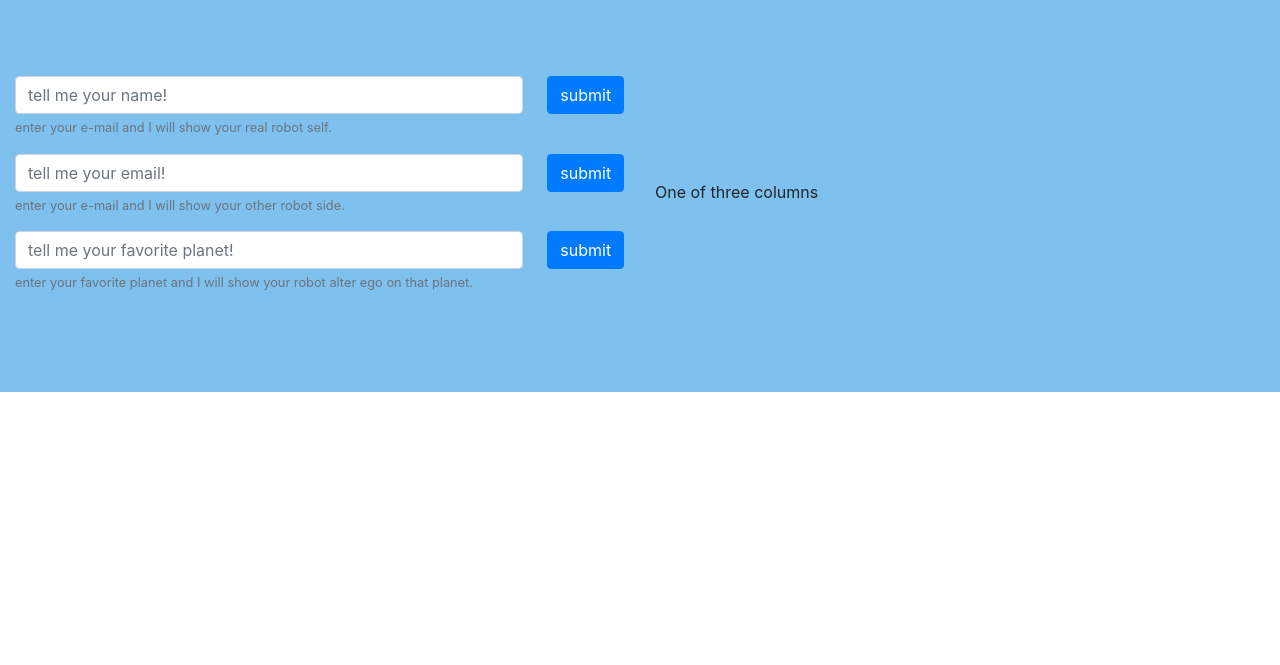
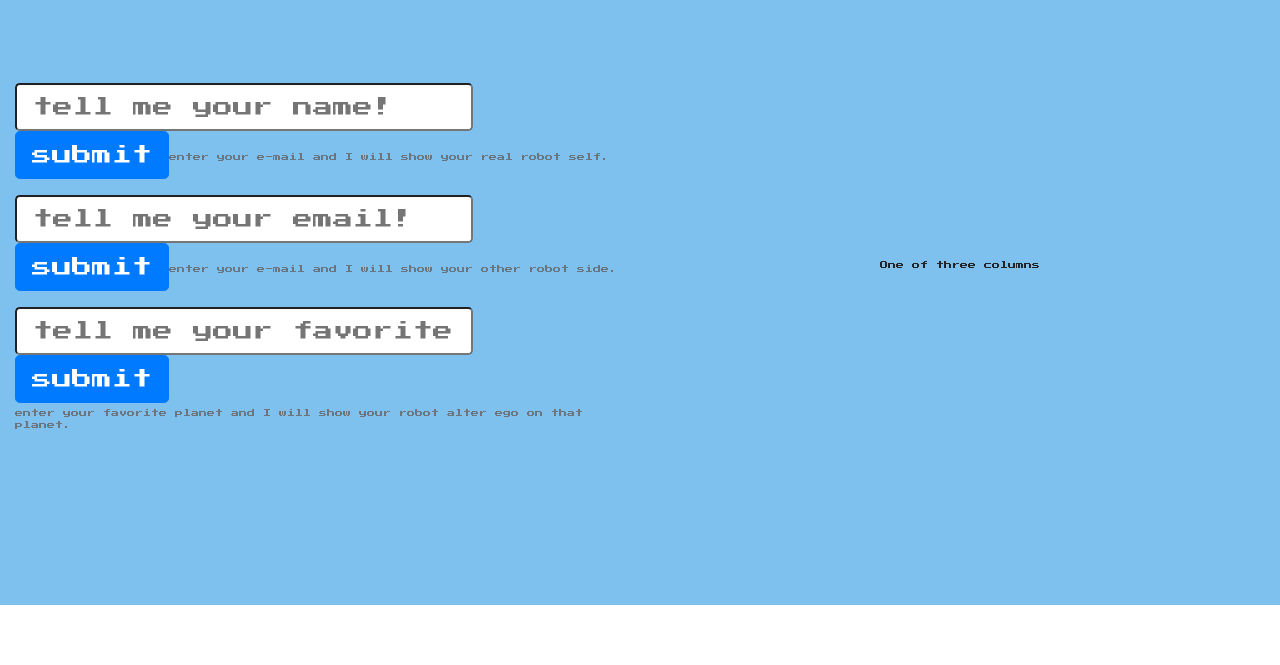
Before and after one commit to mihneavlad/robohash, a website: page index.html in a window 1280 px wide. Shown: the part 179-844 px from the top of the page. Before the commit the page ends 800 px from the top, so only its background shows below. Drawn offline with nearby package versions, Linux system fonts and the light colour scheme; files that its build step writes are made by us from their sources.

Commit message:
Added robotic design

```diff
--- a/index.html
+++ b/index.html
@@ -18,24 +18,24 @@
       <div class="col-12 container-fluid d-flex">
         <div class="col-sm button-container m-auto">
           <div class="form-group form-inline">
-            <input type="email" class="form-control col-10 mr-4" id="input" placeholder="tell me your name!">
-            <button id="button" type="submit col-2" class="btn btn-primary">submit</button>
-            <small id="emailHelp" class="form-text text-muted">enter your e-mail and I will show your real robot self.</small>
+            <input type="email" class="form-control-lg col-9 mr-3" placeholder="tell me your name!">
+            <button id="button" type="submit col-2" class="btn btn-primary btn-lg">submit</button>
+            <small id="help" class="form-text text-muted">enter your e-mail and I will show your real robot self.</small>
 
           </div>
           <div class="form-group form-inline">
-            <input type="email" class="form-control col-10 mr-4" id="input" placeholder="tell me your email!">
-            <button id="button" type="submit col-2" class="btn btn-primary">submit</button>
-            <small id="emailHelp" class="form-text text-muted">enter your e-mail and I will show your other robot side.</small>
+            <input type="email" class="form-control-lg col-9 mr-3" placeholder="tell me your email!">
+            <button id="button" type="submit col-2" class="btn btn-primary btn-lg">submit</button>
+            <small id="help" class="form-text text-muted">enter your e-mail and I will show your other robot side.</small>
           </div>
           <div class="form-group form-inline">
-            <input type="email" class="form-control col-10 mr-4" id="input" placeholder="tell me your favorite planet!">
-            <button id="button" type="submit col-2" class="btn btn-primary">submit</button>
-            <small id="emailHelp" class="form-text text-muted">enter your favorite planet and I will show your robot alter ego on that planet.</small>
+            <input type="email" class="form-control-lg col-9 mr-3" placeholder="tell me your favorite planet!">
+            <button id="button" type="submit col-2" class="btn btn-primary btn-lg">submit</button>
+            <small id="help" class="form-text text-muted">enter your favorite planet and I will show your robot alter ego on that planet.</small>
           </div>
 
         </div>
-        <div id="response" class="col-sm button-container m-auto">
+        <div id="response" class="col-sm button-container m-auto text-center">
           One of three columns
         </div>
       </div>
--- a/sass/main.scss
+++ b/sass/main.scss
@@ -1,12 +1,20 @@
 @import '../node_modules/bootstrap/scss/bootstrap.scss';
 @import 'partials/fixed-footer.scss';
+@import url('https://fonts.googleapis.com/css?family=Press+Start+2P');
+
 
 // .top-row {
 //   min-height: 25vh;
 // }
 
+body {
+  font-family: 'Press Start 2P', cursive;
+  font-size: 0.5rem;
+  line-height: 1.5;
+}
+
 .container-fluid {
-  height: 50vh;
+  height: 85vh;
   background-color: #7ec0ee;
 }
 
@@ -15,6 +23,12 @@
 }
 
 .heading {
+  font-family: 'Press Start 2P', cursive;
   margin-top: 3rem;
   text-align: center;
+  font-size: 2.5rem;
 }
+
+#help {
+  font-size: 0.5rem;
+}
--- a/scripts/main.js
+++ b/scripts/main.js
@@ -3,9 +3,13 @@
     document.body.querySelector('#button').addEventListener('click', event => {
       event.preventDefault();
 
-      let data = document.querySelector('#input').value;
+      let data = [...document.querySelectorAll('.form-control-lg')].map(item => item.value);
 
-      document.getElementById("response").innerHTML = `<img src= "https://robohash.org/${data}.png">`;
+
+      data.forEach(item => {
+        document.getElementById("response").innerHTML = `<img src= "https://robohash.org/${data}.png?size=250x250">`;
+      })
+
 
     });
 
```
